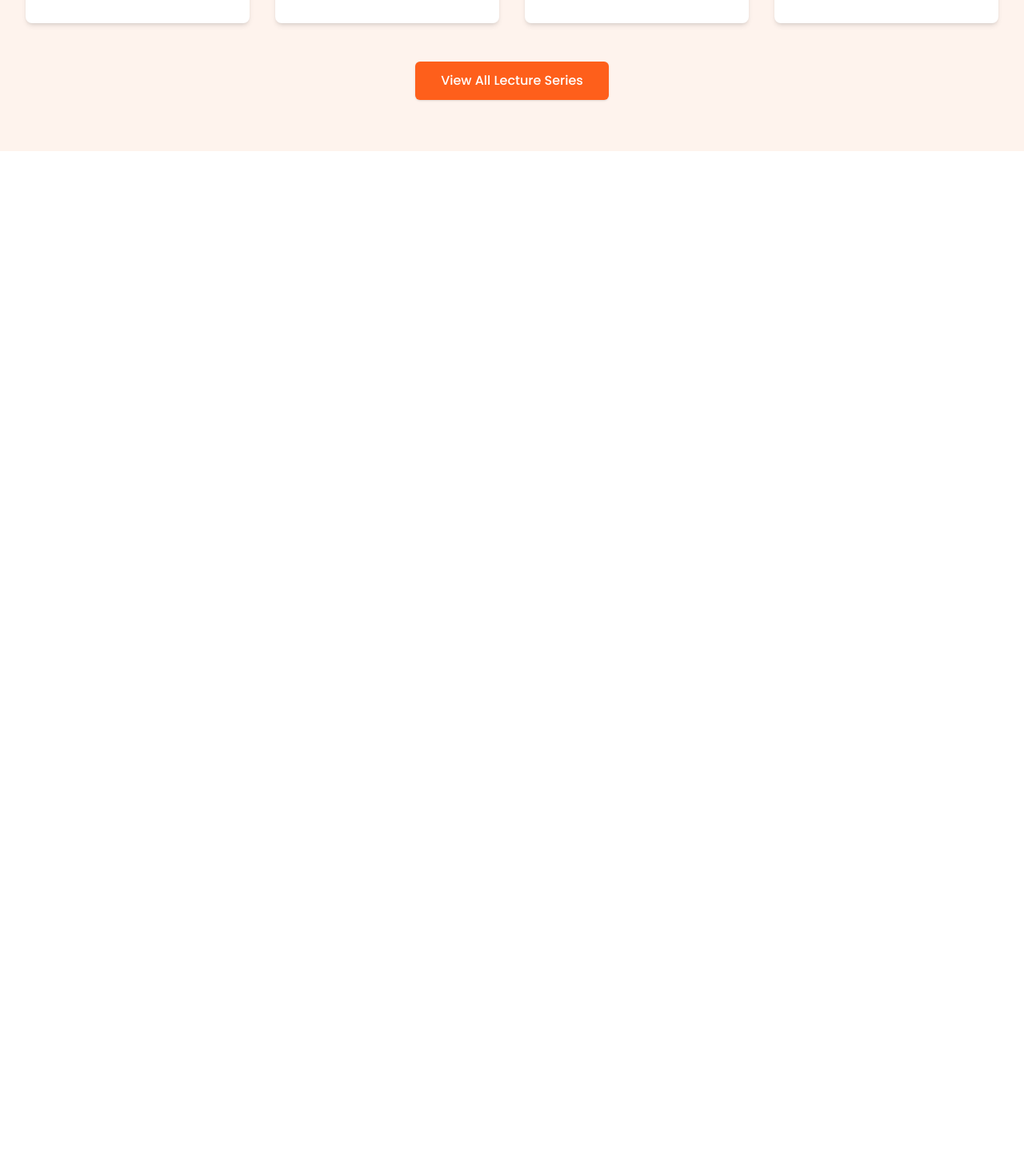
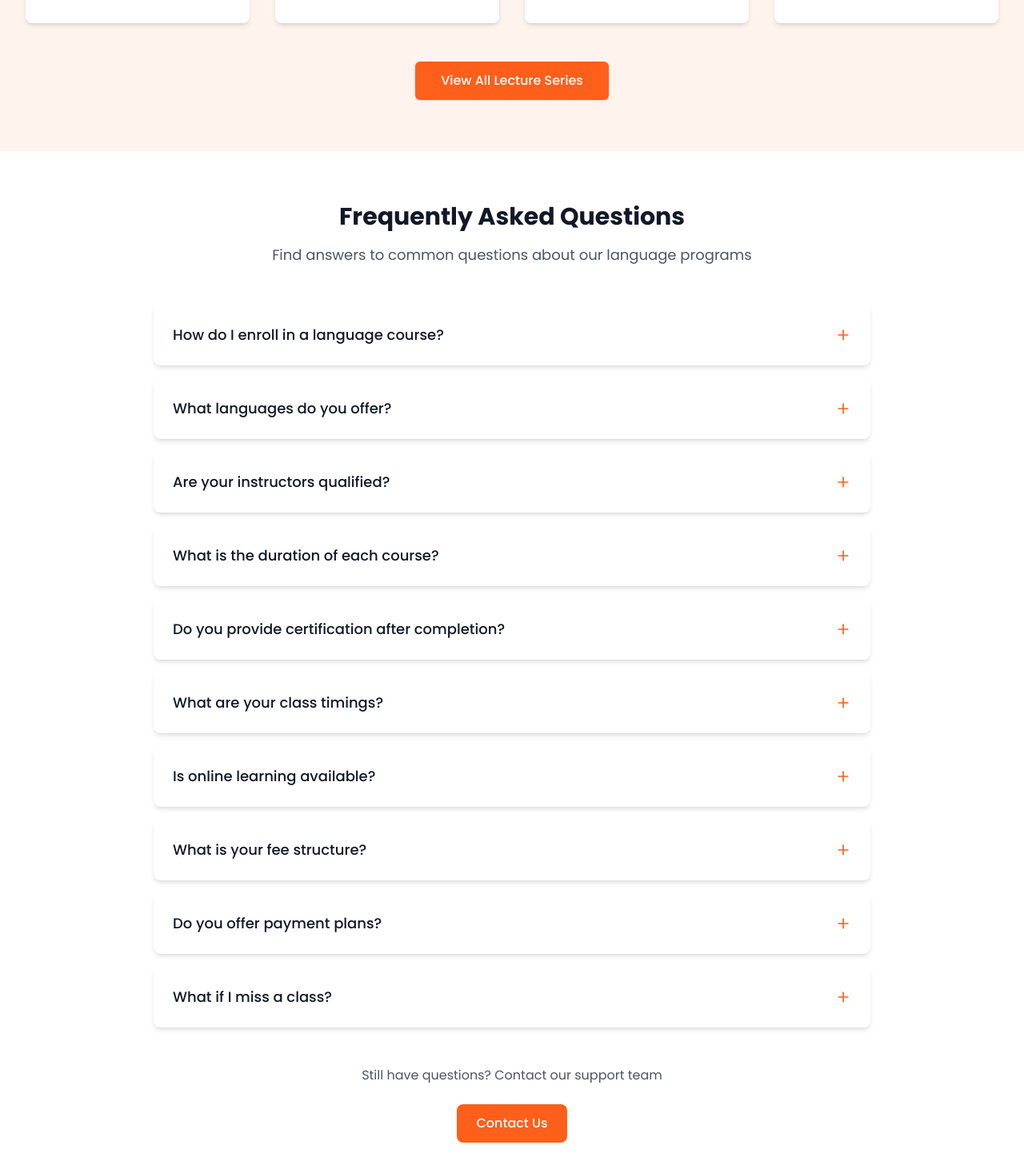
Before and after one commit to amnakhalid625/LanguageWebApp, a React (Vite) app: page / in a window 1280 px wide. Shown: the part 3781-5248 px from the top of the page at 80% size. Before the commit the page ends 3970 px from the top, so only its background shows below. Built offline with nearby package versions, Linux system fonts and the light colour scheme.

Commit message:
languageWebApp

```diff
--- /dev/null
+++ b/src/components/FAQ.jsx
@@ -0,0 +1,108 @@
+import React, { useState } from 'react';
+import { FiPlus, FiMinus } from 'react-icons/fi';
+
+const FAQ = () => {
+  const [activeIndex, setActiveIndex] = useState(null);
+
+  const toggleFAQ = (index) => {
+    setActiveIndex(activeIndex === index ? null : index);
+  };
+
+  const faqs = [
+    {
+      question: "How do I enroll in a language course?",
+      answer: "You can enroll through our website by selecting your desired course and completing the registration process. Alternatively, visit our campus during office hours for in-person registration."
+    },
+    {
+      question: "What languages do you offer?",
+      answer: "We currently offer English, German, Chinese (Mandarin), and French courses at various proficiency levels from beginner to advanced."
+    },
+    {
+      question: "Are your instructors qualified?",
+      answer: "Yes, all our instructors are certified language teachers with degrees from recognized universities and extensive teaching experience."
+    },
+    {
+      question: "What is the duration of each course?",
+      answer: "Course duration varies by level: Beginner courses typically last 3 months, intermediate 4 months, and advanced levels 5-6 months. Intensive courses are also available."
+    },
+    {
+      question: "Do you provide certification after completion?",
+      answer: "Yes, we provide recognized certificates upon successful completion of each level. Our English courses prepare students for IELTS, and German courses for Goethe-Zertifikat exams."
+    },
+    {
+      question: "What are your class timings?",
+      answer: "We offer morning (9AM-12PM), afternoon (2PM-5PM), and evening (6PM-9PM) batches. Weekend-only classes are also available."
+    },
+    {
+      question: "Is online learning available?",
+      answer: "Yes, we offer both in-person and online classes through our virtual learning platform with live instructor-led sessions."
+    },
+    {
+      question: "What is your fee structure?",
+      answer: "Fees vary by course and level. Please contact our admissions office at admissions@hallmark.edu.pk or call +92 42 111 555 666 for detailed fee information."
+    },
+    {
+      question: "Do you offer payment plans?",
+      answer: "Yes, we offer installment plans for courses longer than 3 months. A 25% deposit is required at registration with the balance payable in monthly installments."
+    },
+    {
+      question: "What if I miss a class?",
+      answer: "We provide recorded lectures and supplementary materials for missed classes. For in-person students, makeup classes may be arranged subject to instructor availability."
+    }
+  ];
+
+  return (
+    <section className="py-16 px-4 sm:px-6 lg:px-8 bg-white">
+      <div className="max-w-4xl mx-auto">
+        <div className="text-center mb-12">
+          <h2 className="text-3xl font-bold text-gray-900 mb-4">
+            Frequently Asked Questions
+          </h2>
+          <p className="text-lg text-gray-600">
+            Find answers to common questions about our language programs
+          </p>
+        </div>
+
+        <div className="space-y-4">
+          {faqs.map((faq, index) => (
+            <div
+              key={index}
+              className="bg-white rounded-lg shadow-md overflow-hidden transition-all duration-200"
+            >
+              <button
+                className="w-full flex justify-between items-center p-6 text-left"
+                onClick={() => toggleFAQ(index)}
+              >
+                <h3 className="text-lg font-medium text-gray-900">
+                  {faq.question}
+                </h3>
+                <span className="text-primary">
+                  {activeIndex === index ? <FiMinus size={20} /> : <FiPlus size={20} />}
+                </span>
+              </button>
+
+              <div
+                className={`px-6 pb-6 pt-0 transition-all duration-300 ${activeIndex === index ? 'block' : 'hidden'}`}
+              >
+                <p className="text-gray-600">
+                  {faq.answer}
+                </p>
+              </div>
+            </div>
+          ))}
+        </div>
+
+        <div className="mt-12 text-center">
+          <p className="text-gray-600 mb-6">
+            Still have questions? Contact our support team
+          </p>
+          <button className="px-6 py-3 bg-primary text-white font-medium rounded-lg hover:bg-primary-dark transition">
+            Contact Us
+          </button>
+        </div>
+      </div>
+    </section>
+  );
+};
+
+export default FAQ;
--- a/src/components/Navbar.jsx
+++ b/src/components/Navbar.jsx
@@ -16,9 +16,9 @@ const Navbar = () => {
         <div className="flex justify-between h-16">
           {/* Logo */}
           <div className="flex items-center">
-            <a href="#" className="flex-shrink-0">
+            <Link to="/"  className="flex-shrink-0">
               <img className="h-10" src={logo} alt="Logo" />
-            </a>
+            </Link>
           </div>
 
           {/* Desktop Navigation */}
@@ -35,10 +35,10 @@ const Navbar = () => {
               <CreditCard size={18} />
               <span>Mentor</span>
             </a>
-            <a href="#" className="flex items-center space-x-2 text-gray-700 font-semibold hover:text-hoverColor transition-colors duration-200">
+            <Link to="/about"  className="flex items-center space-x-2 text-gray-700 font-semibold hover:text-hoverColor transition-colors duration-200">
               <Info size={18} />
               <span>About</span>
-            </a>
+            </Link>
             <a href="#" className="flex items-center space-x-2 text-gray-700 font-semibold hover:text-hoverColor transition-colors duration-200">
               <Phone size={18} />
               <span>Contact</span>
--- a/src/components/VideoLectures.jsx
+++ b/src/components/VideoLectures.jsx
@@ -22,13 +22,13 @@ const VideoLectures = () => {
       language: 'Chinese (HSK)',
       levels: ['Character Writing', 'HSK Test Prep'],
       thumbnail: 'https://media.istockphoto.com/id/1441562506/vector/happy-chinese-new-year-invitation-or-greeting-card-design-with-swallow-and-peony-flower.jpg?s=1024x1024&w=is&k=20&c=-qJ1ToMouWM0BCMspXk-x3c8_aXBhlJkznu_JbFPbh0=',
-      videoUrl: 'https://example.com/chinese-lecture.mp4'
+      videoUrl: 'https://www.facebook.com/reel/1110585623519139'
     },
     {
       language: 'French (A1-B2)',
       levels: ['DELF Prep', 'Pronunciation'],
       thumbnail: 'https://images.unsplash.com/photo-1434030216411-0b793f4b4173?ixlib=rb-1.2.1&auto=format&fit=crop&w=500&q=80',
-      videoUrl: 'https://example.com/french-lecture.mp4'
+      videoUrl: 'https://www.facebook.com/reel/1110585623519139'
     }
   ];
 
@@ -96,32 +96,36 @@ const VideoLectures = () => {
 
         {/* Video Modal */}
         {showModal && selectedVideo && (
-          <div className="fixed inset-0 bg-black bg-opacity-75 flex items-center justify-center z-50 p-4">
-            <div className="relative w-full max-w-4xl bg-black rounded-lg overflow-hidden">
+  <div className="fixed inset-0 bg-black bg-opacity-90 flex items-center justify-center z-50 p-4">
+    <div className="relative bg-black rounded-lg max-w-4xl w-full">
       <button
         onClick={closeModal}
-                className="absolute top-4 right-4 text-white z-10 bg-black bg-opacity-50 rounded-full p-2 hover:bg-opacity-75 transition"
+        className="absolute -top-10 right-0 text-white z-10 hover:text-gray-300 transition p-2"
       >
-                <FaTimes />
+        <FaTimes size={24} />
       </button>
 
-              <div className="w-full">
+      {/* Video Container - Shows Complete Video */}
+      <div className="w-full flex justify-center items-center">
         {selectedVideo.videoUrl.includes('facebook.com') ? (
+          <div className="w-full" style={{ maxWidth: '640px' }}>
             <iframe
-                    src={`https://www.facebook.com/plugins/video.php?href=${encodeURIComponent(selectedVideo.videoUrl)}`}
-                    width="100%"
-                    height="400"
-                    style={{ border: 'none', overflow: 'hidden' }}
-                    scrolling="no"
-                    frameBorder="0"
+              src={`https://www.facebook.com/plugins/video.php?href=${encodeURIComponent(selectedVideo.videoUrl)}&show_text=false&width=640`}
+              width="640"
+              height="360"
+              className="w-full border-0"
+              style={{ aspectRatio: '16/9' }}
+              allowFullScreen
               allow="autoplay; clipboard-write; encrypted-media; picture-in-picture; web-share"
-                    allowFullScreen
+              title={`${selectedVideo.language} Lecture`}
             ></iframe>
+          </div>
         ) : (
           <video
             controls
             autoPlay
-                    className="w-full"
+            className="max-w-full max-h-[80vh]"
+            style={{ aspectRatio: '16/9' }}
             src={selectedVideo.videoUrl}
           >
             Your browser does not support the video tag.
@@ -130,8 +134,8 @@ const VideoLectures = () => {
       </div>
 
       <div className="p-4 bg-white">
-                <h3 className="text-xl font-bold text-gray-800">{selectedVideo.language} Lecture</h3>
-                <p className="text-gray-600 mt-1">University of the Punjab & Hallmark Education</p>
+        <h3 className="text-lg font-bold text-gray-800">{selectedVideo.language} Lecture</h3>
+        <p className="text-gray-600 text-sm">University of the Punjab & Hallmark Education</p>
       </div>
     </div>
   </div>
--- a/src/pages/Home.jsx
+++ b/src/pages/Home.jsx
@@ -5,6 +5,7 @@ import Card from '../components/Card';
 import About from '../pages/About';
 import Courses from '../components/Courses';
 import VideoLectures from '../components/VideoLectures';
+import FAQ from '../components/FAQ';
 
 const Hero = () => {
   return (
@@ -60,6 +61,7 @@ const Hero = () => {
 <About />
 <Courses />
 <VideoLectures />
+<FAQ />
 
     </>
   );
```
Lines whose indentation alone changed are shown as unchanged.
